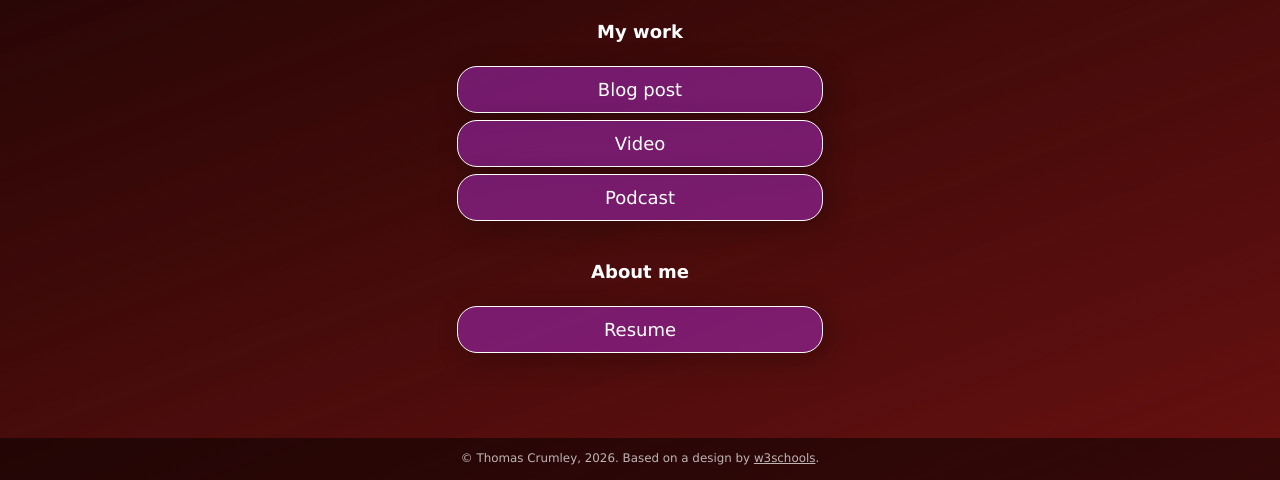
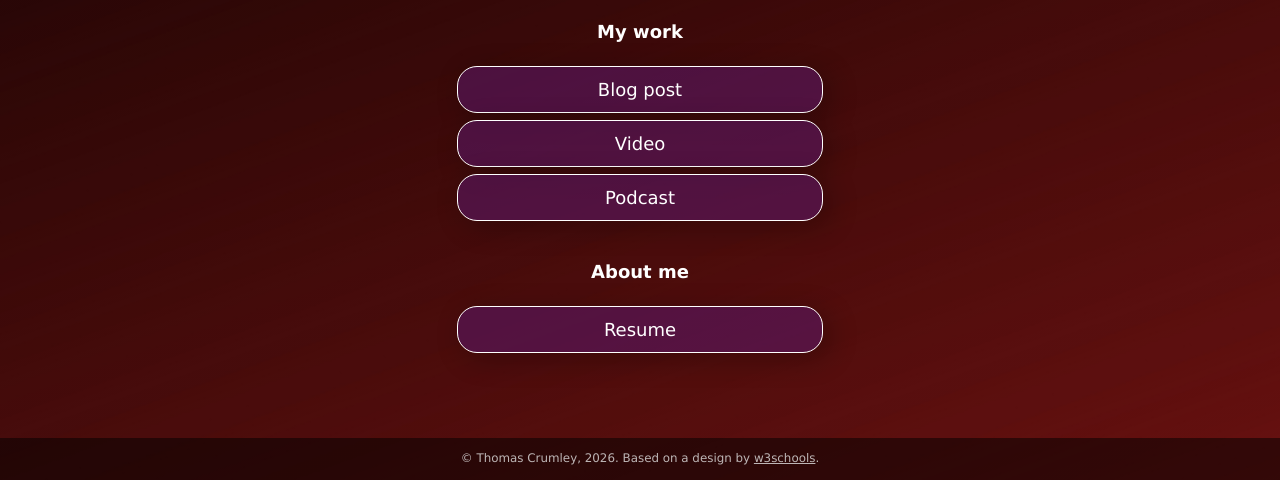
Before and after one commit to thcrumley28/thcrumley28.github.io, a plain HTML site: page index.html in a window 1280 px wide. Shown: the part 320-800 px from the top of the page. Drawn offline with Linux system fonts and the light colour scheme.

Commit message:
Update style.css

```diff
--- a/css/style.css
+++ b/css/style.css
@@ -1,9 +1,9 @@
 :root {
     --primaryText: #fff;
-    --secondaryText: #ff015e;
-    --primary: rgba(156, 39, 176, .60);
-    --secondary: rgba(255, 1, 94, .60);
-    --buttonHover: rgba(156, 39, 176, .40);
+    --secondaryText: #752a8f;
+    --primary: rgba(90, 24, 101, 0.6);
+    --secondary: rgba(159, 65, 166, 0.6);
+    --buttonHover: rgba(95, 32, 106, 0.4);
     --smallButtonHover: rgba(0, 0, 0, .25);
 }
 
```
